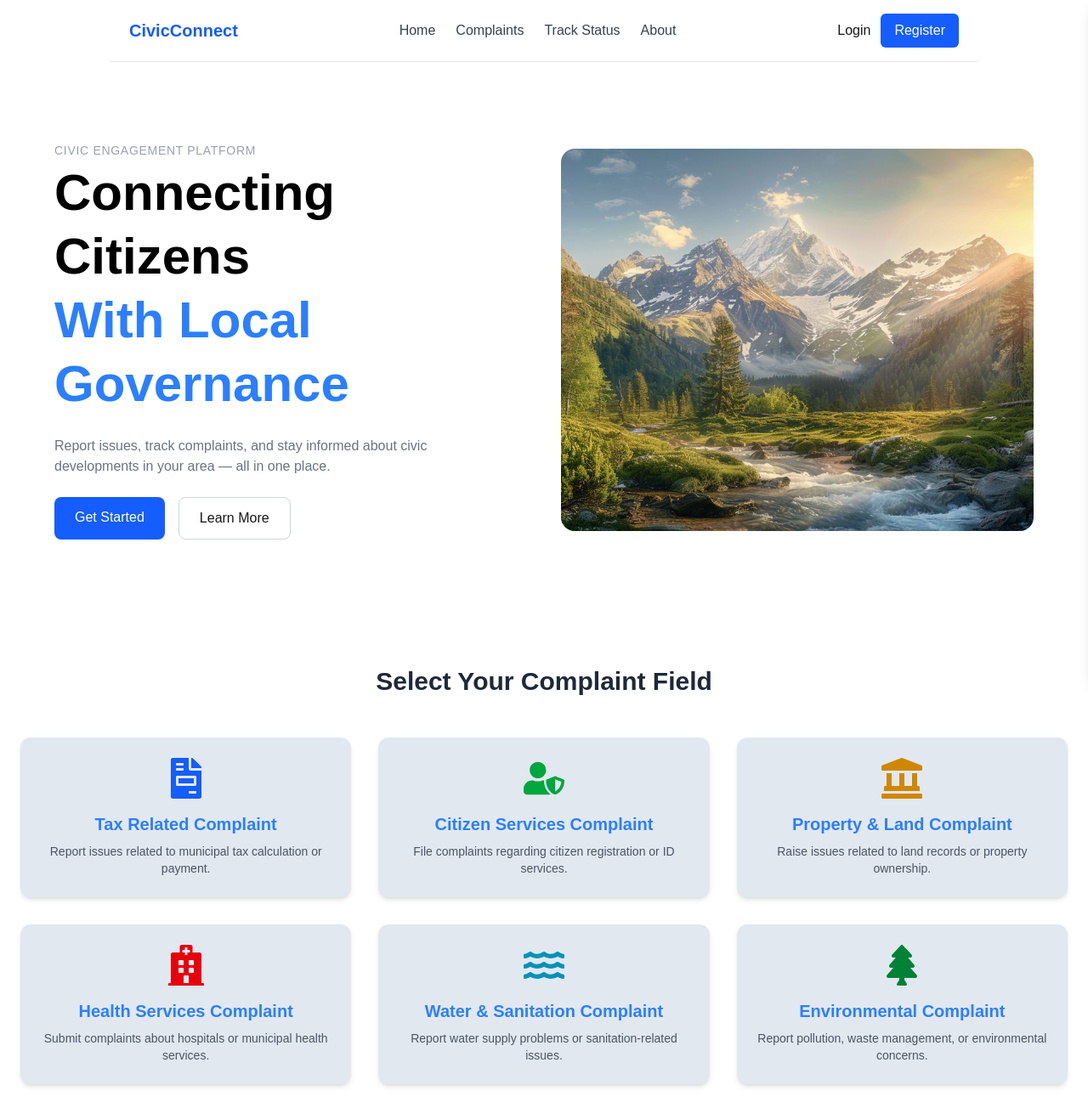
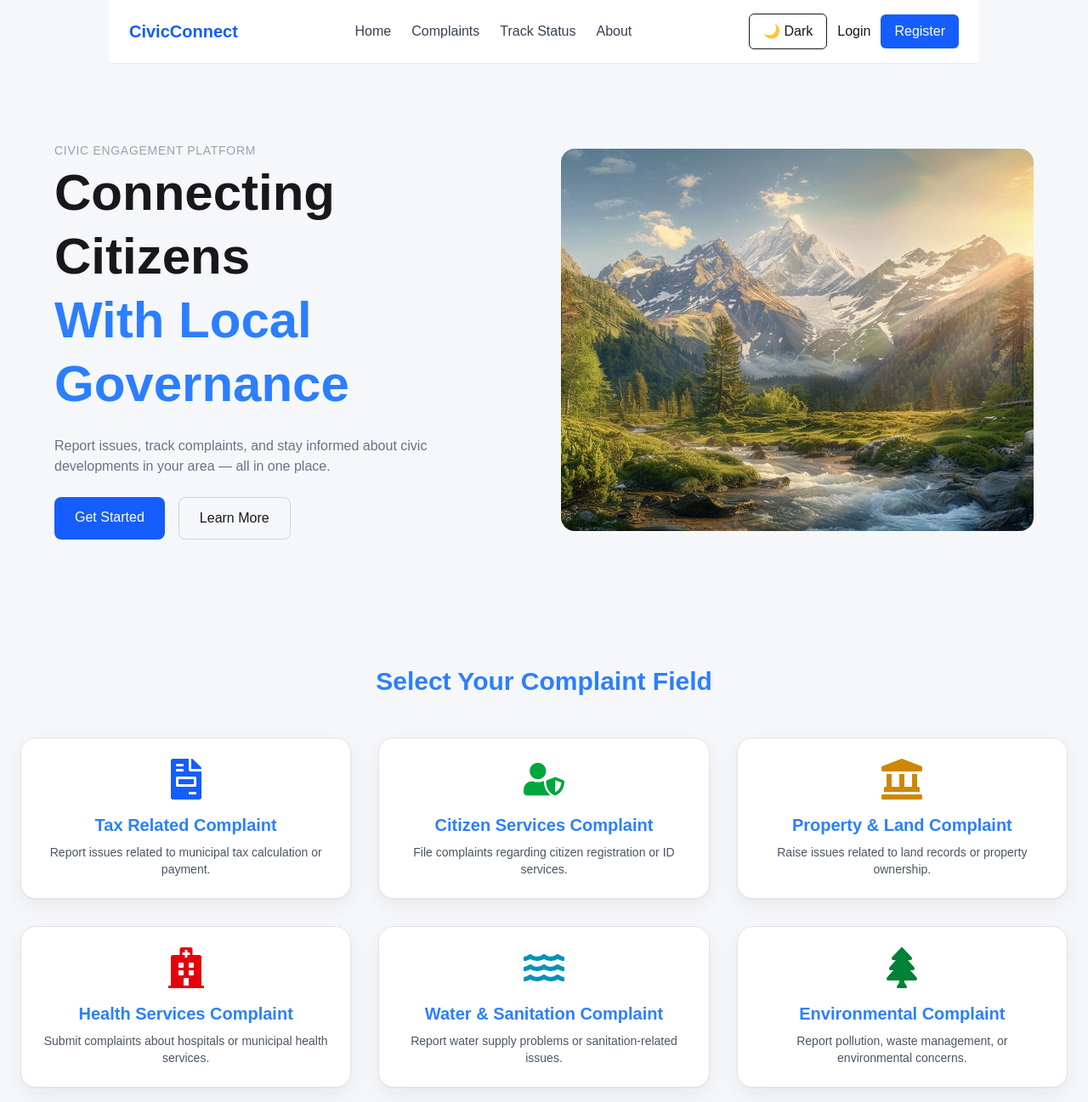
Before and after one commit to AnkitPuri07/CivicConnect, a Next.js app: page / in a window 1280 px wide. Shown: the top 1297 px of the page at 85% size. Built offline with nearby package versions, Linux system fonts and the light colour scheme.

Commit message:
added dark mode toggle

```diff
--- a/app/about/page.jsx
+++ b/app/about/page.jsx
@@ -1,6 +1,6 @@
 export default function AboutPage() {
   return (
-    <div className="min-h-screen bg-gradient-to-br from-blue-50 via-white to-blue-100 px-4 py-12">
+    <div className="min-h-screen px-4 py-12">
 
       {/* Header */}
       <div className="max-w-5xl mx-auto text-center mb-12 mt-20">
--- a/app/complaintPage/page.jsx
+++ b/app/complaintPage/page.jsx
@@ -2,7 +2,7 @@ import { FaUser, FaMapMarkerAlt, FaClipboardList, FaPaperPlane } from "react-ico
 
 export default function ComplaintPage() {
   return (
-    <section className="min-h-screen bg-slate-50 pt-28 pb-16 px-4">
+    <section className="min-h-screen  pt-28 pb-16 px-4">
       <div className="max-w-6xl mx-auto grid lg:grid-cols-2 gap-10">
 
         {/* Left Info Panel */}
--- a/app/globals.css
+++ b/app/globals.css
@@ -1,8 +1,13 @@
 @import "tailwindcss";
+@custom-variant dark (&:where(.dark, .dark *));
+:root {
+  --background: #f5f7fb;
+  --foreground: #18181b;
+}
 
-:root {
-  --background: #ffffff;
-  --foreground: #171717;
+.dark {
+  --background: #09090b;
+  --foreground: #f4f4f5;
 }
 
 @theme inline {
@@ -12,21 +17,40 @@
   --font-mono: var(--font-geist-mono);
 }
 
-@media (prefers-color-scheme: dark) {
-  :root {
-    --background: #0a0a0a;
-    --foreground: #ededed;
-  }
-}
+
 
 body {
   background: var(--background);
   color: var(--foreground);
   font-family: Arial, Helvetica, sans-serif;
 }
+
 html{
   scroll-behavior: smooth;
 }
 section {
   scroll-margin-top: 80px;
 }
+
+.card {
+  background: #ffffff;
+  color: #18181b;
+
+  border: 1px solid #e4e4e7; /* zinc-200 */
+  box-shadow:
+    0 1px 2px rgba(0,0,0,0.04),
+    0 8px 24px rgba(0,0,0,0.06);
+
+  border-radius: 18px;
+}
+
+.dark .card {
+  background: #18181b; /* zinc-900 */
+  color: #f4f4f5; /* zinc-100 */
+
+  border: 1px solid #3f3f46; /* zinc-700 */
+
+  box-shadow:
+    0 1px 2px rgba(255,255,255,0.03),
+    0 8px 24px rgba(0,0,0,0.45);
+}
--- a/app/layout.js
+++ b/app/layout.js
@@ -1,6 +1,7 @@
 import { Geist, Geist_Mono } from "next/font/google";
 import "./globals.css";
 import Navbar from "@/components/Navbar";
+import footer from "@/components/Footer"
 const geistSans = Geist({
   variable: "--font-geist-sans",
   subsets: ["latin"],
@@ -24,6 +25,7 @@ export default function RootLayout({ children }) {
       >
         <Navbar/>
         {children}
+        <footer/>
       </body>
     </html>
   );
--- a/app/login/page.jsx
+++ b/app/login/page.jsx
@@ -1,10 +1,10 @@
 import Link from "next/link";
 export default function LoginPage() {
   return (
-    <div className="min-h-screen flex items-center justify-center bg-gradient-to-br from-blue-100 via-white to-blue-200 px-4">
+    <div className="min-h-screen flex items-center justify-center  px-4">
 
       {/* Card */}
-      <div className="w-full max-w-4xl bg-white rounded-2xl shadow-xl overflow-hidden grid grid-cols-1 md:grid-cols-2">
+      <div className="w-full card max-w-4xl rounded-2xl shadow-xl overflow-hidden grid grid-cols-1 md:grid-cols-2">
 
         {/* Left Section */}
         <div className="hidden md:flex flex-col justify-center bg-blue-600 text-white p-10">
--- a/app/register/page.jsx
+++ b/app/register/page.jsx
@@ -1,10 +1,10 @@
 import Link from "next/link";
 export default function RegisterPage() {
   return (
-    <div className="min-h-screen flex items-center justify-center bg-gradient-to-br from-blue-100 via-white to-blue-200 px-4">
+    <div className="min-h-screen flex items-center justify-center  px-4">
 
       {/* Card */}
-      <div className="w-full max-w-4xl bg-white rounded-2xl shadow-xl overflow-hidden grid grid-cols-1 md:grid-cols-2 mt-20">
+      <div className="w-full card max-w-4xl rounded-2xl shadow-xl overflow-hidden grid grid-cols-1 md:grid-cols-2 mt-20">
 
         {/* Left Section */}
         <div className="hidden md:flex flex-col justify-center bg-blue-600 text-white p-10">
--- a/components/FieldForComplaint.jsx
+++ b/components/FieldForComplaint.jsx
@@ -49,9 +49,9 @@ const complaintFields = [
 
 function FieldForComplaint() {
   return (
-    <section className="bg-white py-16 px-6 ">
+    <section className="py-16 px-6 ">
       <div className="max-w-7xl mx-auto text-center mb-12">
-        <h2 className="text-3xl font-bold text-gray-800">
+        <h2 className="text-3xl font-bold text-blue-500">
           Select Your Complaint Field
         </h2>
       </div>
@@ -60,7 +60,7 @@ function FieldForComplaint() {
         {complaintFields.map((field) => (
           <div
             key={field.id}
-            className="flex flex-col items-center text-center bg-slate-200 hover:bg-slate-100 rounded-xl
+            className="flex flex-col items-center text-center card rounded-xl
             hover:cursor-pointer shadow-md p-6 transition-transform duration-300 hover:scale-105 hover:shadow-xl"
           >
             <div className="mb-4">{field.icon}</div>
--- a/components/Hero.jsx
+++ b/components/Hero.jsx
@@ -4,7 +4,7 @@ import React from 'react'
 function Hero() {
   return (
     <>
-   <div className="relative mt-20 px-6 md:px-10 lg:px-16 bg-white">
+   <div className="relative mt-20 px-6 md:px-10 lg:px-16">
   {/* Hero container */}
   <div className="grid grid-cols-1 lg:grid-cols-2 gap-10 items-center min-h-[80vh]">
 
@@ -14,7 +14,7 @@ function Hero() {
         Civic Engagement Platform
       </span>
 
-      <h1 className="text-4xl md:text-5xl lg:text-6xl font-bold leading-tight text-white lg:text-black">
+      <h1 className="text-4xl md:text-5xl lg:text-6xl font-bold leading-tight">
         Connecting Citizens <br />
         <span className="text-blue-400 lg:text-blue-500">With Local Governance</span>
       </h1>
--- a/components/Navbar.jsx
+++ b/components/Navbar.jsx
@@ -1,105 +1,83 @@
 "use client";
 
 import Link from "next/link";
-import { useState } from "react";
+import { useEffect, useState } from "react";
 
 export default function Navbar() {
   const [open, setOpen] = useState(false);
+  const [theme, setTheme] = useState("light");
+  const [mounted, setMounted] = useState(false);
+
+  useEffect(() => {
+    setMounted(true);
+
+    const savedTheme = localStorage.getItem("theme");
+
+    if (savedTheme === "dark") {
+      setTheme("dark");
+      document.documentElement.classList.add("dark");
+    }
+  }, []);
+
+  const toggle = () => {
+    const newTheme = theme === "light" ? "dark" : "light";
+
+    setTheme(newTheme);
+
+    localStorage.setItem("theme", newTheme);
+
+    if (newTheme === "dark") {
+      document.documentElement.classList.add("dark");
+    } else {
+      document.documentElement.classList.remove("dark");
+    }
+  };
 
   return (
     <>
-      {/* Navbar */}
-      <nav className="bg-white border-b border-gray-200 fixed top-0 left-1/2 -translate-x-1/2 z-50 w-4/5 md:w-full lg:w-4/5 rounded">
+      <nav className="bg-white dark:bg-zinc-900 border-b border-gray-200 dark:border-zinc-800 fixed top-0 left-1/2 -translate-x-1/2 z-50 w-4/5 md:w-full lg:w-4/5 rounded">
         <div className="max-w-7xl mx-auto px-6 py-4 flex items-center justify-between">
 
-          {/* Logo */}
           <Link href="/" className="text-xl font-semibold text-blue-600">
             CivicConnect
           </Link>
 
-          {/* Desktop Links */}
-          <div className="hidden md:flex items-center gap-6 text-gray-700">
-            <Link href="/" className="hover:text-blue-600">Home</Link>
-            <Link href="/complaintPage" className="hover:text-blue-600">Complaints</Link>
-            <Link href="/track" className="hover:text-blue-600">Track Status</Link>
-            <Link href="/about" className="hover:text-blue-600">About</Link>
+          <div className="hidden md:flex items-center gap-6 text-gray-700 dark:text-white">
+            <Link href="/">Home</Link>
+            <Link href="/complaintPage">Complaints</Link>
+            <Link href="/track">Track Status</Link>
+            <Link href="/about">About</Link>
           </div>
 
-          {/* Desktop Auth */}
           <div className="hidden md:flex items-center gap-3">
-            <Link href="/login" className="hover:text-blue-600">
-              Login
-            </Link>
+
+            {mounted && (
+              <button
+                onClick={toggle}
+                className="px-4 py-2 rounded-md border dark:border-zinc-700"
+              >
+                {theme === "dark" ? "☀️ Light" : "🌙 Dark"}
+              </button>
+            )}
+
+            <Link href="/login">Login</Link>
+
             <Link
               href="/register"
-              className="bg-blue-600 text-white px-4 py-2 rounded-md hover:bg-blue-700"
+              className="bg-blue-600 text-white px-4 py-2 rounded-md"
             >
               Register
             </Link>
           </div>
 
-          {/* Mobile Menu Button */}
           <button
-            className="md:hidden text-gray-700"
+            className="md:hidden text-gray-700 dark:text-white"
             onClick={() => setOpen(true)}
           >
             ☰
           </button>
         </div>
       </nav>
-
-      {/* Overlay */}
-      {open && (
-        <div
-          className="fixed inset-0 bg-black/40 z-40"
-          onClick={() => setOpen(false)}
-        />
-      )}
-
-      {/* Sidebar */}
-      <aside
-        className={`fixed top-0 right-0 h-full w-64 bg-white z-50 shadow-lg
-        transform transition-transform duration-300
-        ${open ? "translate-x-0" : "translate-x-full"}`}
-      >
-        <div className="p-6 flex flex-col h-full">
-
-          {/* Close */}
-          <button
-            className="self-end text-gray-600 mb-6"
-            onClick={() => setOpen(false)}
-          >
-            ✕
-          </button>
-
-          {/* Links */}
-          <nav className="flex flex-col gap-4 text-gray-700">
-            <Link href="/" onClick={() => setOpen(false)}>Home</Link>
-            <Link href="/complaints" onClick={() => setOpen(false)}>Complaints</Link>
-            <Link href="/track" onClick={() => setOpen(false)}>Track Status</Link>
-            <Link href="/about" onClick={() => setOpen(false)}>About</Link>
-          </nav>
-
-          {/* Auth */}
-          <div className="mt-auto flex flex-col gap-3">
-            <Link
-              href="/login"
-              onClick={() => setOpen(false)}
-              className="text-center border border-blue-600 text-blue-600 py-2 rounded-md"
-            >
-              Login
-            </Link>
-            <Link
-              href="/register"
-              onClick={() => setOpen(false)}
-              className="text-center bg-blue-600 text-white py-2 rounded-md"
-            >
-              Register
-            </Link>
-          </div>
-
-        </div>
-      </aside>
     </>
   );
 }
--- a/package.json
+++ b/package.json
@@ -9,7 +9,7 @@
     "lint": "eslint"
   },
   "dependencies": {
-    "next": "16.1.1",
+    "next": "^16.2.6",
     "react": "19.2.3",
     "react-dom": "19.2.3",
     "react-icons": "^5.5.0"
```
Also changed, not shown: components/EmployeeDetails.jsx (+5 -5 lines), 1 other file (tests, documents, lock files or other folders).
